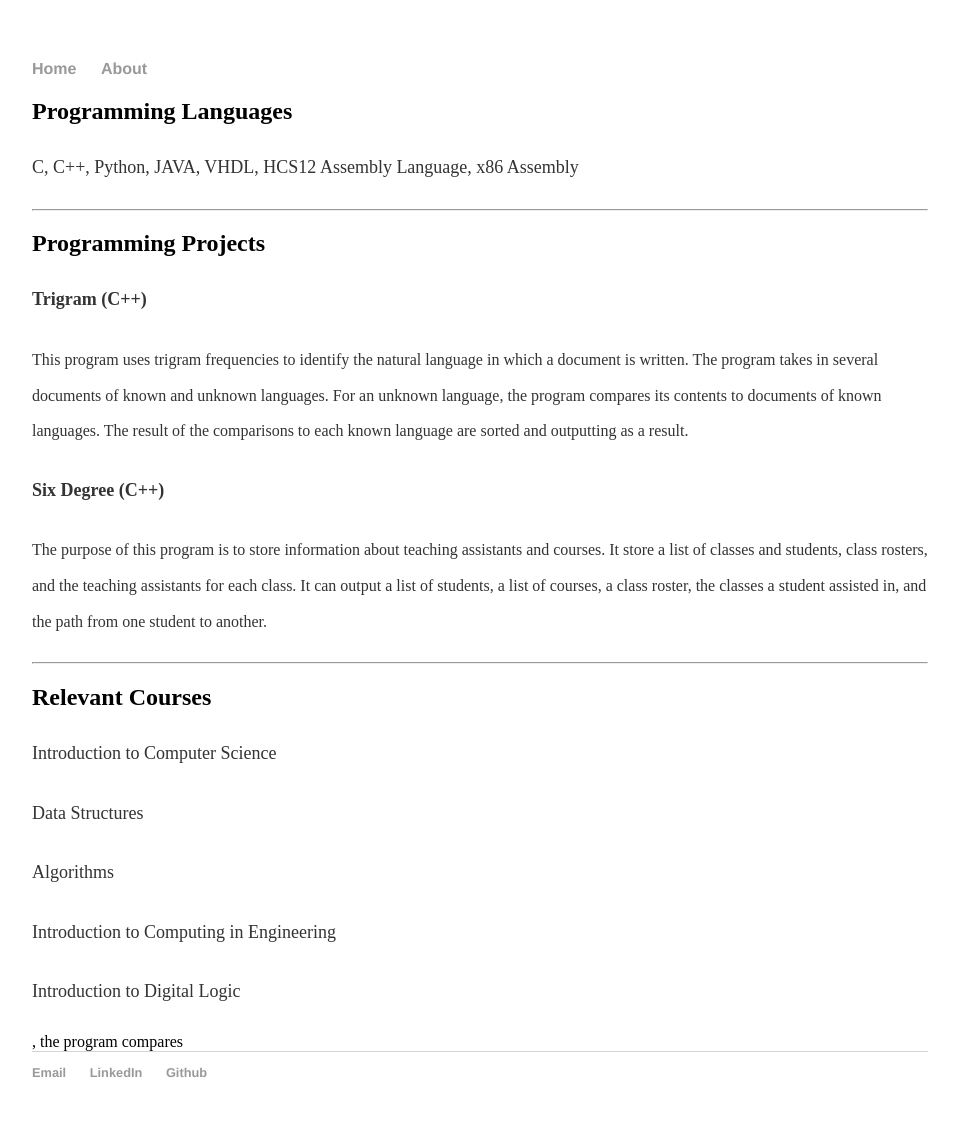
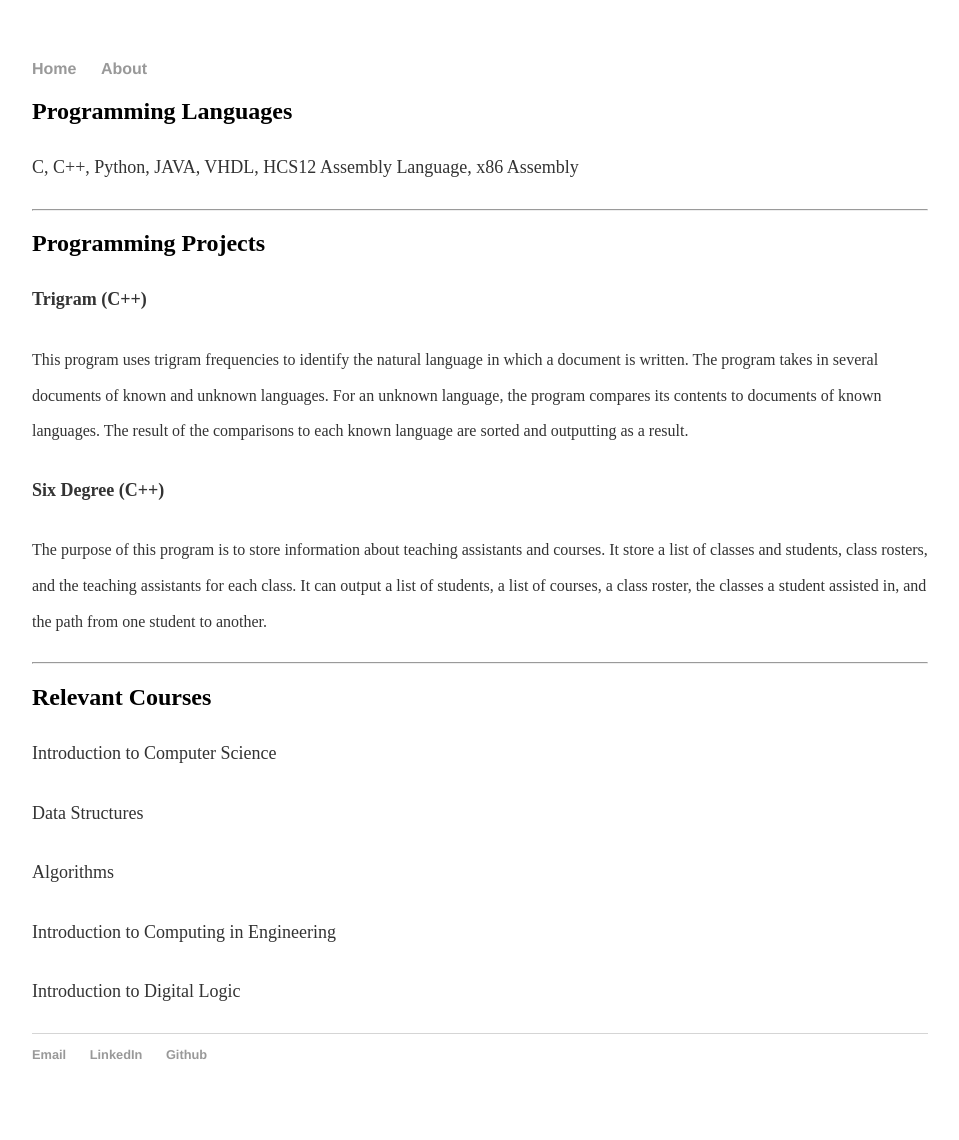
Before and after one commit to Winnie-Zheng/winnie-zheng.github.io, a Jekyll site: the page built from About/index.html, in a window 1280 px wide. Shown: the whole page, without its empty margins (160-1119 px from the left). Built offline with Jekyll 4.4.1, drawn with Linux system fonts in a browser that asks for light colours.

Commit message:
Update index.html

```diff
--- a/About/index.html
+++ b/About/index.html
@@ -19,4 +19,3 @@ title: Winnie Zheng
     <p><font size=4>Introduction to Computing in Engineering</font></p>
     <p><font size=4>Introduction to Digital Logic</font></p>
 </div><!-- /.blurb -->
-, the program compares
```
